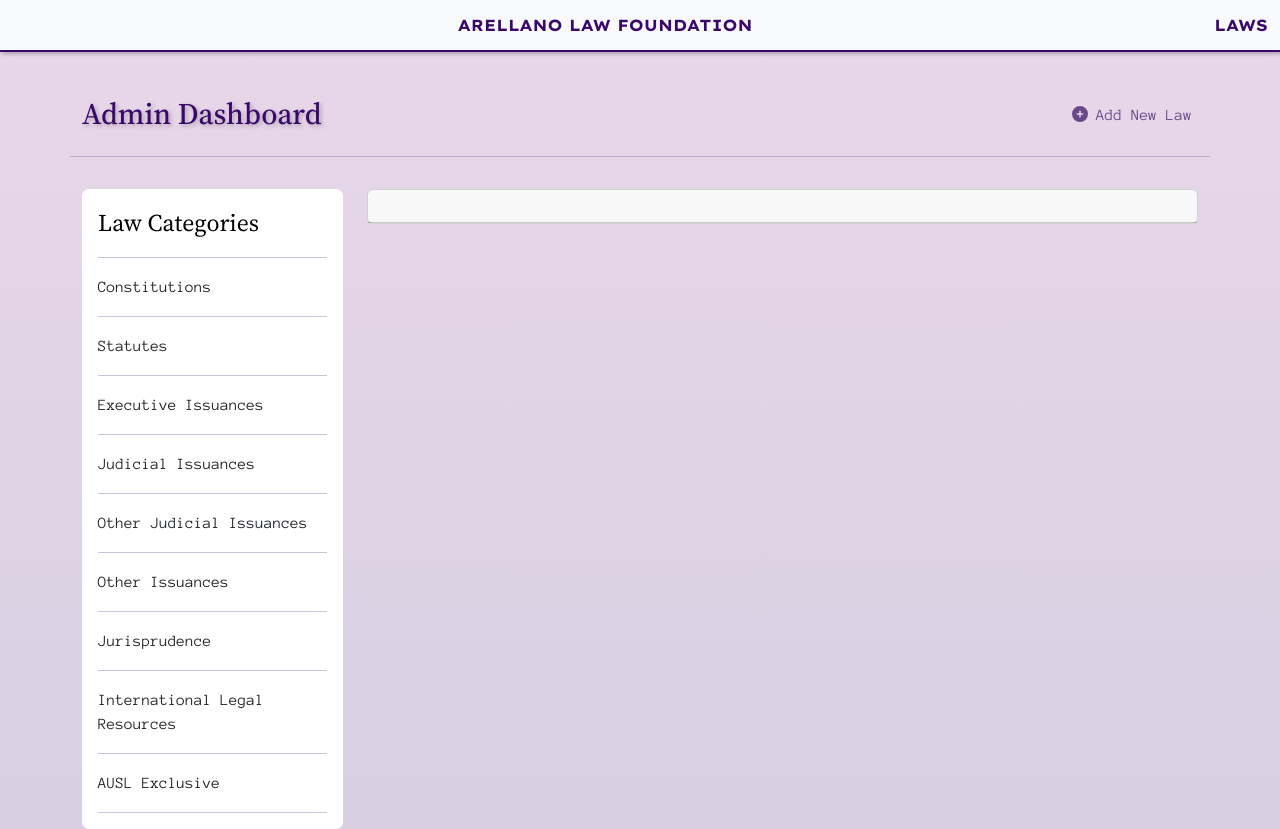
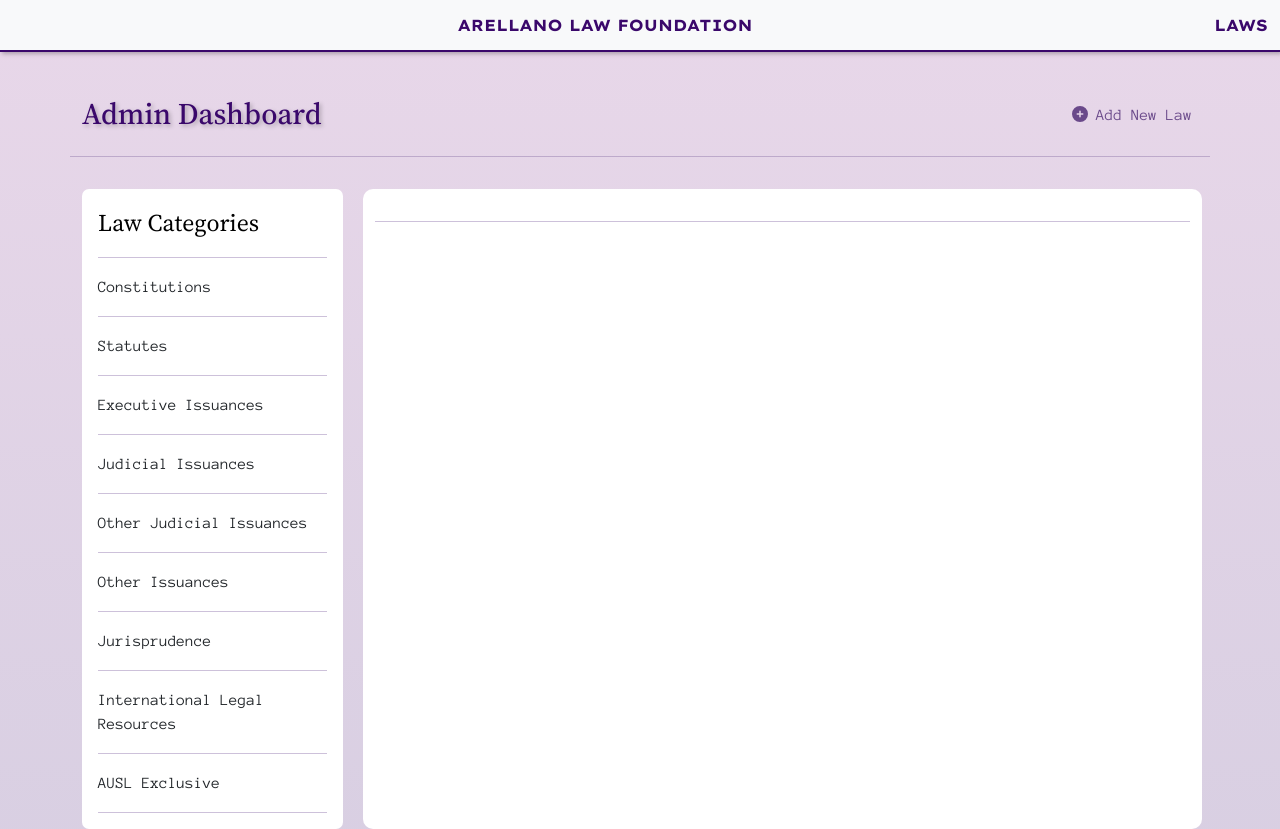
Before and after one commit to izayaaaaaaa/LawPhil2.0, a React (Create React App) app: page /admin-dashboard in a window 1280 px wide. Built offline with nearby package versions, Linux system fonts and the light colour scheme.

Commit message:
law list styles

```diff
--- a/src/scenes/adminDashboardPage/LawList.jsx
+++ b/src/scenes/adminDashboardPage/LawList.jsx
@@ -38,9 +38,8 @@
   };
 
   return (
-    <div className="col-md-9" id="listbar">
-      <div className="card">
-        <div className="card-header p-3">
+    <div className="col-md-9 d-flex flex-column flex-shrink-0 mx-2" id="lawlist">
+        <div className="p-3" id="lawlist-title">
           <span className="fs-4">{activeCategoryName}</span>
         </div>
         <ul className="px-3 list-group list-group-flush">
@@ -59,7 +58,6 @@
             </li>
           ))}
         </ul>
-      </div>
       {isModalOpen && (
         <LawModal
           activeCategoryName={activeCategoryName}
--- a/src/scenes/adminDashboardPage/index.jsx
+++ b/src/scenes/adminDashboardPage/index.jsx
@@ -85,7 +85,7 @@
             onCategorySelect={handleCategorySelect}
           />
         </div>
-        <LawList laws={lawsInCategory} activeCategoryName={activeCategoryName} hostUrl={hostUrl} />
+          <LawList laws={lawsInCategory} activeCategoryName={activeCategoryName} hostUrl={hostUrl} />
       </div>
     </div>
   );
--- a/src/styles/admin.css
+++ b/src/styles/admin.css
@@ -1,8 +1,6 @@
 /* admin.css */
 #sidebar {
-    background: #3A086B;
     border-radius: 7px;
-    /* width: 280px; */
     background-color: #ffffff;
 }
 
@@ -20,9 +18,14 @@
     border-radius: 10px;
 }
 
-#listbar {
+#lawlist {
     flex: 1;
     border-radius: 10px;
+    background-color: #ffffff;
+}
+
+#lawlist-title {
+    border-bottom: rgba(58, 8, 107, 0.25) 0.5px solid;
 }
 
 .list-group-item {
```
